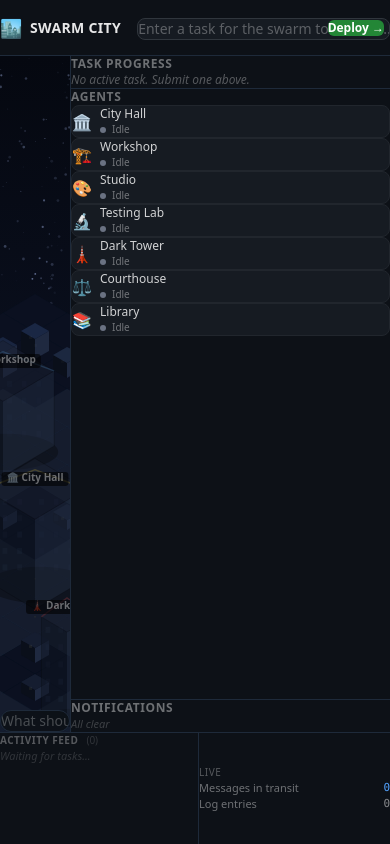
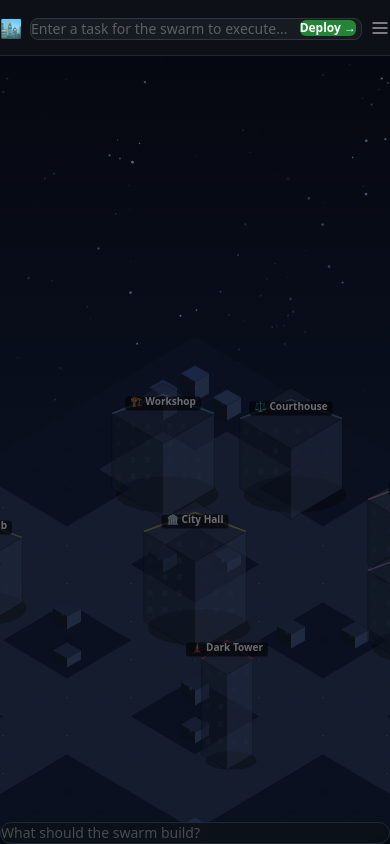
Before and after one commit to sonny-angel-zc/swarm-city, a Next.js app: page / in a window 390 px wide. Built offline with nearby package versions, Linux system fonts and the light colour scheme.

Commit message:
Mobile responsive layout: collapsible sidebar, hamburger menu, hidden activity feed on small screens

```diff
--- a/src/app/page.tsx
+++ b/src/app/page.tsx
@@ -1,5 +1,6 @@
 'use client';
 
+import { useState } from 'react';
 import CityCanvas from '@/components/CityCanvas';
 import TopBar from '@/components/TopBar';
 import Sidebar from '@/components/Sidebar';
@@ -8,18 +9,37 @@ import ActivityFeed from '@/components/ActivityFeed';
 import TaskInput from '@/components/TaskInput';
 
 export default function Home() {
+  const [sidebarOpen, setSidebarOpen] = useState(false);
+
   return (
-    <div className="h-screen flex flex-col">
-      <TopBar />
-      <div className="flex-1 flex overflow-hidden">
+    <div className="h-[100dvh] flex flex-col">
+      <TopBar onToggleSidebar={() => setSidebarOpen(!sidebarOpen)} />
+      <div className="flex-1 flex overflow-hidden relative">
         <div className="flex-1 relative">
           <CityCanvas />
           <InspectPanel />
           <TaskInput />
         </div>
-        <Sidebar />
+        {/* Desktop sidebar */}
+        <div className="hidden md:flex">
+          <Sidebar />
+        </div>
+        {/* Mobile sidebar overlay */}
+        {sidebarOpen && (
+          <>
+            <div
+              className="md:hidden fixed inset-0 bg-black/60 z-30"
+              onClick={() => setSidebarOpen(false)}
+            />
+            <div className="md:hidden fixed right-0 top-0 bottom-0 z-40 w-80 max-w-[85vw]">
+              <Sidebar onClose={() => setSidebarOpen(false)} />
+            </div>
+          </>
+        )}
       </div>
-      <ActivityFeed />
+      <div className="hidden md:block">
+        <ActivityFeed />
+      </div>
     </div>
   );
 }
--- a/src/components/Sidebar.tsx
+++ b/src/components/Sidebar.tsx
@@ -19,7 +19,7 @@ const statusLabels: Record<string, string> = {
   blocked: 'Blocked',
 };
 
-export default function Sidebar() {
+export default function Sidebar({ onClose }: { onClose?: () => void } = {}) {
   const agents = useSwarmStore(s => s.agents);
   const currentTask = useSwarmStore(s => s.currentTask);
   const notifications = useSwarmStore(s => s.notifications);
@@ -29,7 +29,18 @@ export default function Sidebar() {
   const unread = notifications.filter(n => !n.read);
 
   return (
-    <div className="w-80 bg-[#0d1117] border-l border-[#1e2a3a] flex flex-col overflow-hidden">
+    <div className="w-80 bg-[#0d1117] border-l border-[#1e2a3a] flex flex-col overflow-hidden h-full">
+      {/* Mobile close button */}
+      {onClose && (
+        <div className="md:hidden flex items-center justify-between p-3 border-b border-[#1e2a3a]">
+          <span className="text-xs font-semibold text-white/60 uppercase tracking-wider">Panel</span>
+          <button onClick={onClose} className="p-1 text-white/40 hover:text-white/80">
+            <svg width="18" height="18" viewBox="0 0 24 24" fill="none" stroke="currentColor" strokeWidth="2">
+              <path d="M18 6L6 18M6 6l12 12" />
+            </svg>
+          </button>
+        </div>
+      )}
       {/* Task Progress */}
       <div className="p-4 border-b border-[#1e2a3a]">
         <h2 className="text-xs font-semibold text-white/40 uppercase tracking-wider mb-3">Task Progress</h2>
--- a/src/components/TopBar.tsx
+++ b/src/components/TopBar.tsx
@@ -3,7 +3,7 @@
 import { useState } from 'react';
 import { useSwarmStore } from '@/core/store';
 
-export default function TopBar() {
+export default function TopBar({ onToggleSidebar }: { onToggleSidebar?: () => void }) {
   const [input, setInput] = useState('');
   const submitTask = useSwarmStore(s => s.submitTask);
   const currentTask = useSwarmStore(s => s.currentTask);
@@ -16,10 +16,10 @@ export default function TopBar() {
   };
 
   return (
-    <div className="h-14 bg-[#0d1117] border-b border-[#1e2a3a] flex items-center px-4 gap-4 z-10">
+    <div className="h-14 bg-[#0d1117] border-b border-[#1e2a3a] flex items-center px-3 md:px-4 gap-2 md:gap-4 z-10">
       <div className="flex items-center gap-2">
         <span className="text-lg">🏙️</span>
-        <span className="font-bold text-white/90 text-sm tracking-wide">SWARM CITY</span>
+        <span className="font-bold text-white/90 text-sm tracking-wide hidden sm:inline">SWARM CITY</span>
       </div>
       <form onSubmit={handleSubmit} className="flex-1 max-w-2xl">
         <div className="relative">
@@ -38,6 +38,14 @@ export default function TopBar() {
           </button>
         </div>
       </form>
+      <button
+        onClick={onToggleSidebar}
+        className="md:hidden p-2 rounded-lg hover:bg-[#161b22] text-white/60 transition-colors"
+      >
+        <svg width="20" height="20" viewBox="0 0 24 24" fill="none" stroke="currentColor" strokeWidth="2">
+          <path d="M3 12h18M3 6h18M3 18h18" />
+        </svg>
+      </button>
       {currentTask && (
         <div className="flex items-center gap-2 text-xs">
           <span className={`inline-block w-2 h-2 rounded-full ${
```
